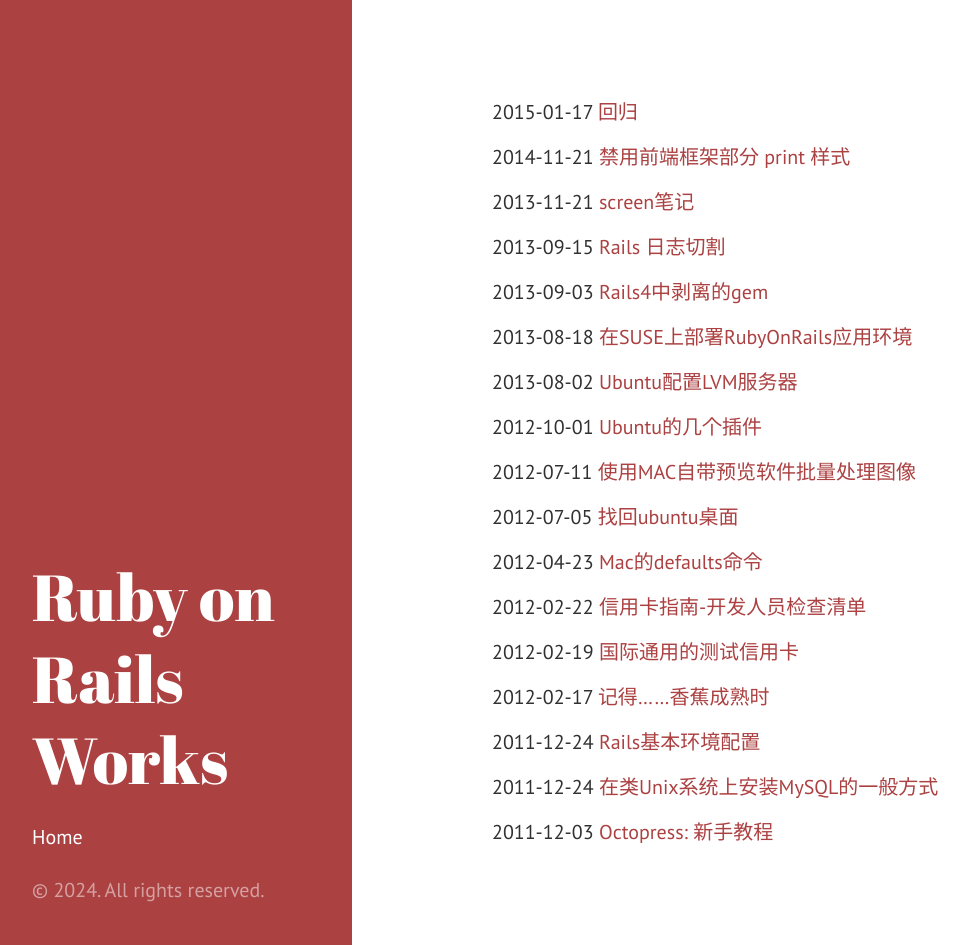
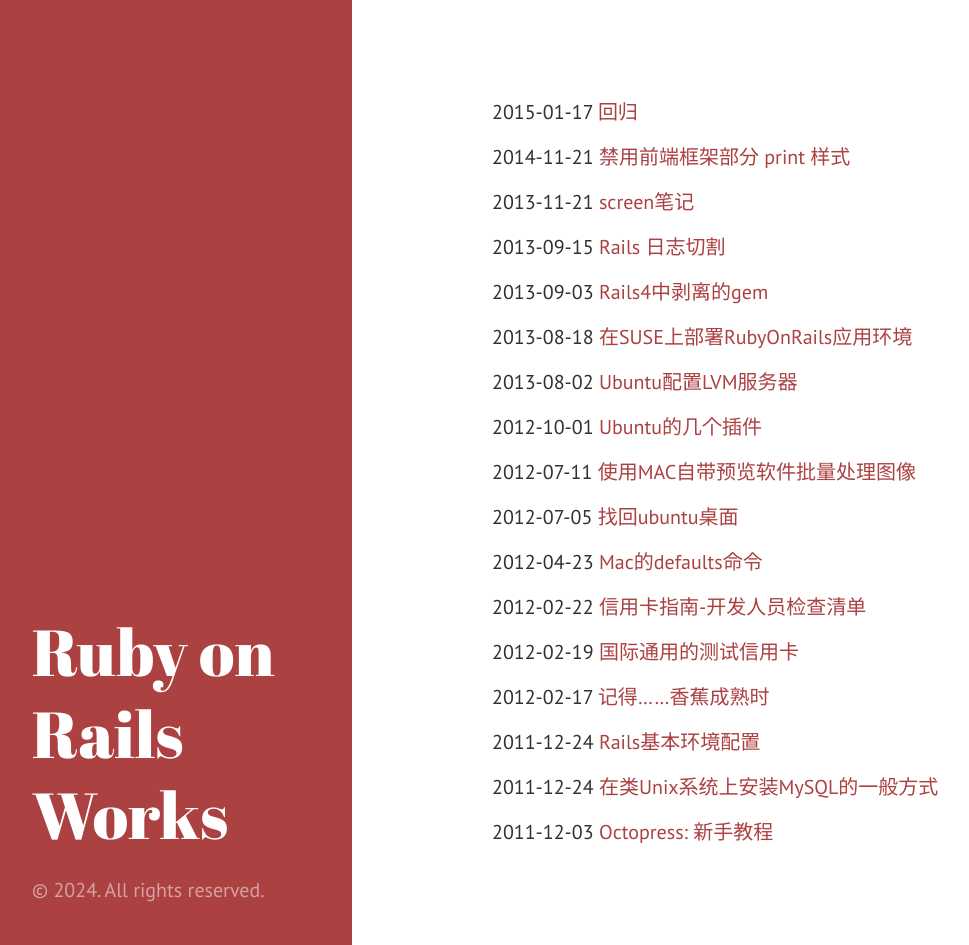
Before and after one commit to geekontheway/geekontheway.github.io, a Jekyll site: the page built from index.markdown, in a window 1280 px wide and 945 px high. Shown: the whole window, without its empty margins (8-977 px from the left). Built offline with Jekyll 4.4.1, drawn with Linux system fonts in a browser that asks for light colours.

Commit message:
Update sidebar.html

```diff
--- a/_includes/sidebar.html
+++ b/_includes/sidebar.html
@@ -10,7 +10,7 @@
     </div>
 
     <nav class="sidebar-nav">
-      <a class="sidebar-nav-item" href="/">Home</a>
+      <!-- <a class="sidebar-nav-item" href="/">Home</a> -->
 
       {% comment %}
         The code below dynamically generates a sidebar nav of pages with
```
